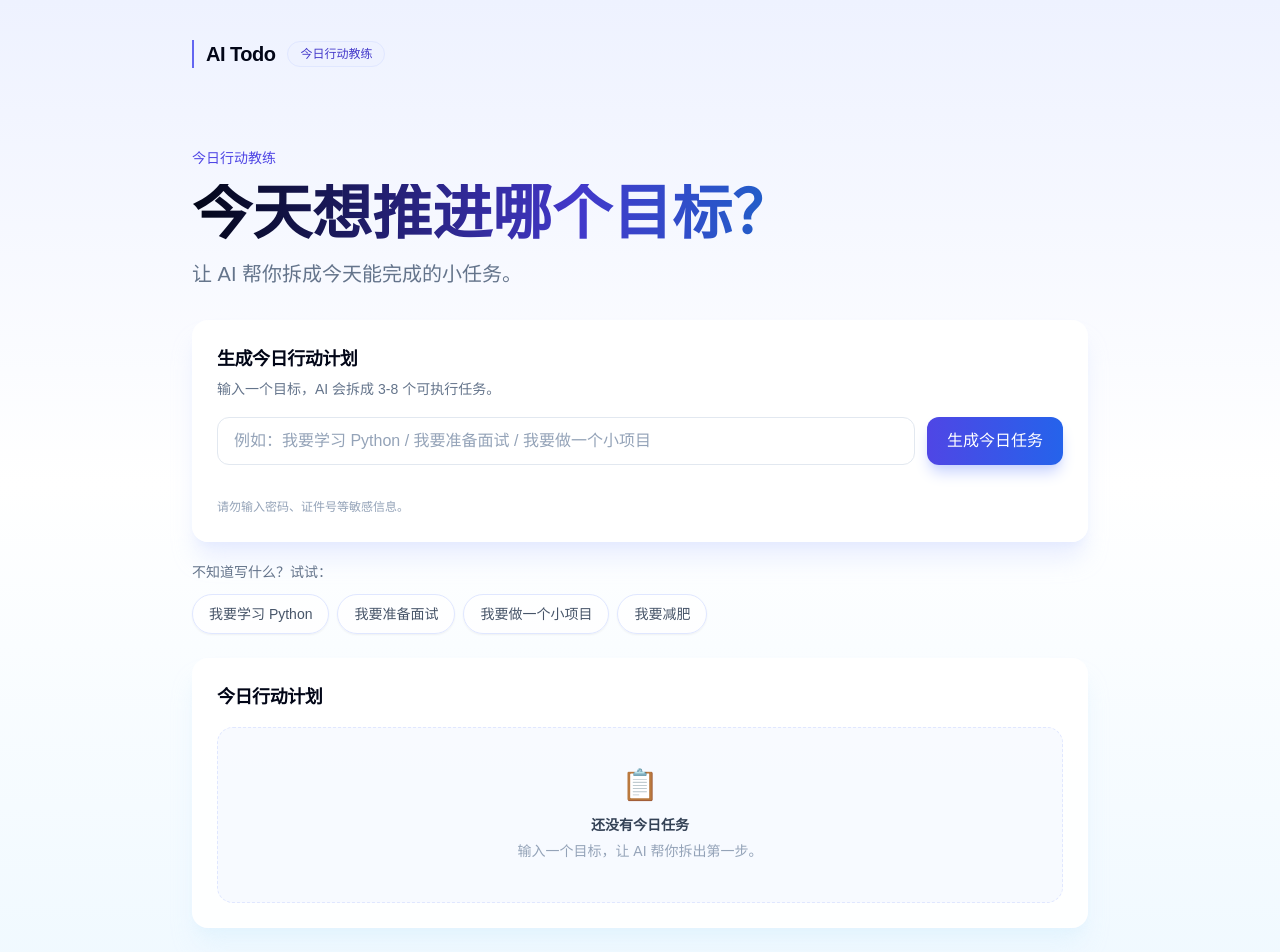
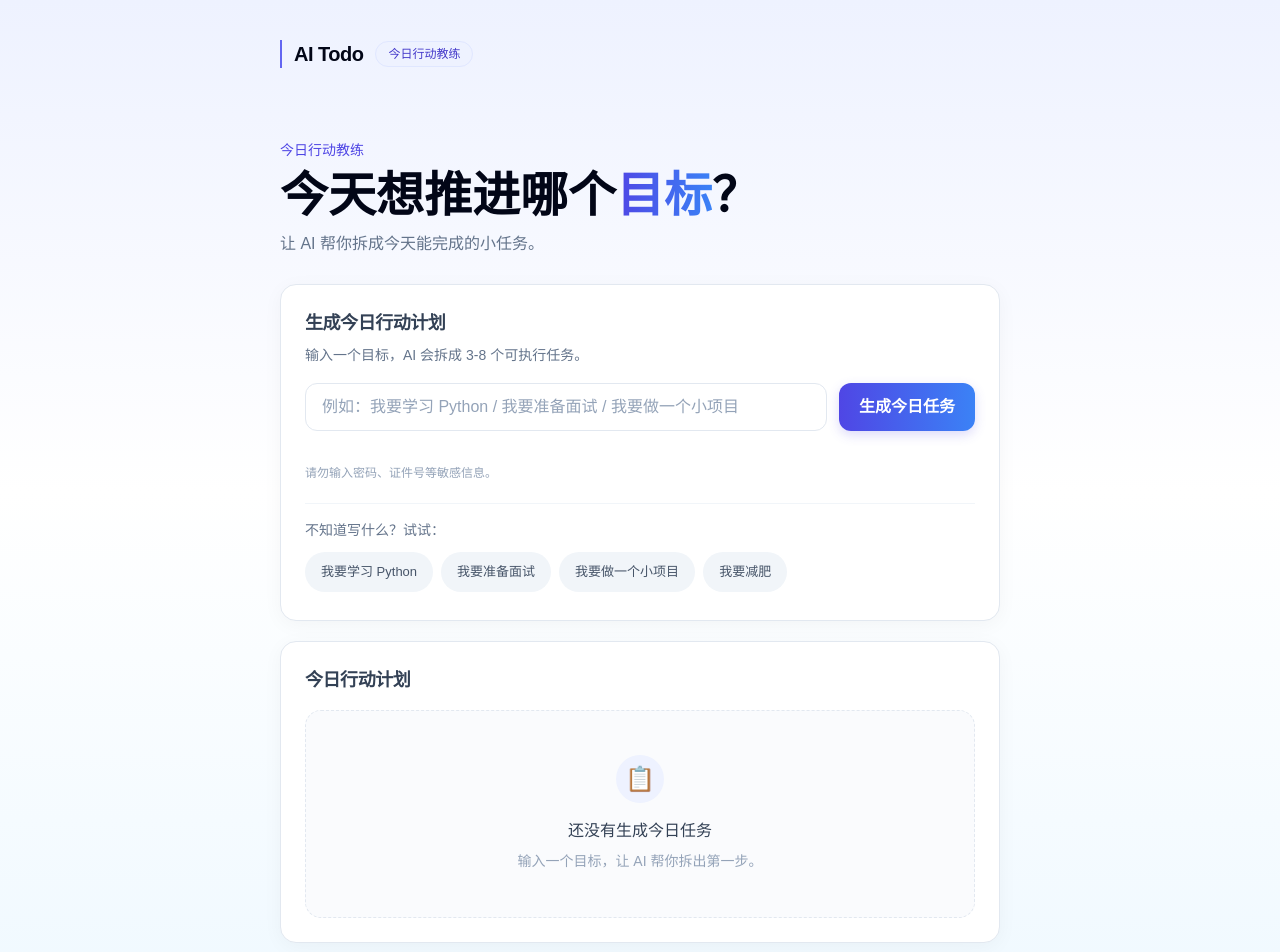
Before and after one commit to 985253170-arch/ai-todo, a Next.js app: page / in a window 1280 px wide. Shown: the top 952 px of the page. Built offline with nearby package versions, Linux system fonts and the light colour scheme.

Commit message:
Phase 9.1: refine action coach interface

```diff
--- a/src/app/page.tsx
+++ b/src/app/page.tsx
@@ -1,6 +1,5 @@
 "use client";
 
-import { ExampleGoals } from "@/components/ExampleGoals";
 import { GoalInput } from "@/components/GoalInput";
 import { Header } from "@/components/Header";
 import { HeroSection } from "@/components/HeroSection";
@@ -31,8 +30,8 @@ export default function Home() {
   } = useTaskGroup();
 
   return (
-    <main className="min-h-screen overflow-x-hidden bg-gradient-to-b from-indigo-50 via-white to-sky-50 px-4 py-6 pb-[env(safe-area-inset-bottom,1rem)] text-slate-950 sm:px-6 sm:py-10">
-      <div className="mx-auto flex max-w-4xl flex-col gap-7 sm:gap-8">
+    <main className="min-h-screen overflow-x-hidden bg-[#F8FAFF] bg-gradient-to-b from-indigo-50 via-white to-sky-50 px-4 py-6 pb-[env(safe-area-inset-bottom,1rem)] text-slate-950 sm:px-6 sm:py-10">
+      <div className="mx-auto flex max-w-[720px] flex-col gap-6 sm:gap-7">
         <Header />
         <HeroSection />
         <div className="grid gap-5">
@@ -40,10 +39,10 @@ export default function Home() {
             errorMessage={errorMessage}
             isLoading={isGenerateDisabled}
             onChange={setInputGoal}
+            onExampleClick={handleExampleClick}
             onSubmit={handleGenerate}
             value={inputGoal}
           />
-          <ExampleGoals onExampleClick={handleExampleClick} />
           {showNewDayPrompt ? (
             <NewDayPrompt onStartNewDay={handleStartNewDay} />
           ) : null}
--- a/src/components/EmptyState.tsx
+++ b/src/components/EmptyState.tsx
@@ -2,12 +2,15 @@ import { UI_TEXT } from "@/lib/constants";
 
 export function EmptyState() {
   return (
-    <div className="flex min-h-44 flex-col items-center justify-center gap-3 rounded-2xl border border-dashed border-indigo-100 bg-indigo-50/40 px-6 text-center">
-      <span aria-hidden="true" className="text-3xl">
+    <div className="flex min-h-52 flex-col items-center justify-center gap-4 rounded-2xl border border-dashed border-slate-200 bg-slate-50/70 px-6 py-10 text-center">
+      <span
+        aria-hidden="true"
+        className="flex h-12 w-12 items-center justify-center rounded-full bg-indigo-50 text-2xl"
+      >
         📋
       </span>
-      <div className="space-y-1">
-        <p className="text-sm font-semibold text-slate-700">
+      <div className="space-y-1.5">
+        <p className="text-base font-medium text-slate-700">
           {UI_TEXT.EMPTY_STATE_TITLE}
         </p>
         <p className="text-sm leading-6 text-slate-400">
--- a/src/components/ErrorMessage.tsx
+++ b/src/components/ErrorMessage.tsx
@@ -18,7 +18,7 @@ export function ErrorMessage({ message, type = "error" }: ErrorMessageProps) {
 
   return (
     <p
-      className={`rounded-md border-l-2 px-3 py-2 text-sm font-medium ${messageStyles[type]}`}
+      className={`rounded-lg border-l-2 px-3 py-2 text-sm font-medium ${messageStyles[type]}`}
       role="alert"
     >
       {message}
--- a/src/components/ExampleGoals.tsx
+++ b/src/components/ExampleGoals.tsx
@@ -6,14 +6,14 @@ interface ExampleGoalsProps {
 
 export function ExampleGoals({ onExampleClick }: ExampleGoalsProps) {
   return (
-    <section className="space-y-3">
+    <div className="space-y-3">
       <p className="text-sm font-medium text-slate-500">
         {UI_TEXT.EXAMPLE_LABEL}
       </p>
       <div className="-mx-1 flex gap-2 overflow-x-auto px-1 pb-1 sm:flex-wrap sm:overflow-visible">
         {UI_TEXT.EXAMPLE_GOALS.map((goal) => (
           <button
-            className="min-h-10 shrink-0 touch-manipulation rounded-full border border-indigo-100 bg-white/80 px-4 py-2 text-sm text-slate-600 shadow-sm transition-colors hover:border-indigo-200 hover:bg-indigo-50 hover:text-indigo-700"
+            className="min-h-10 shrink-0 touch-manipulation rounded-full bg-slate-100 px-4 py-2 text-[13px] font-medium text-slate-600 transition-colors hover:bg-indigo-50 hover:text-indigo-600"
             key={goal}
             onClick={() => onExampleClick(goal)}
             type="button"
@@ -22,6 +22,6 @@ export function ExampleGoals({ onExampleClick }: ExampleGoalsProps) {
           </button>
         ))}
       </div>
-    </section>
+    </div>
   );
 }
--- a/src/components/GoalInput.tsx
+++ b/src/components/GoalInput.tsx
@@ -1,4 +1,5 @@
 import { ErrorMessage } from "@/components/ErrorMessage";
+import { ExampleGoals } from "@/components/ExampleGoals";
 import { UI_TEXT } from "@/lib/constants";
 
 interface GoalInputProps {
@@ -6,6 +7,7 @@ interface GoalInputProps {
   errorMessage: string | null;
   isLoading: boolean;
   onChange: (value: string) => void;
+  onExampleClick: (goal: string) => void;
   onSubmit: () => void;
 }
 
@@ -14,12 +16,13 @@ export function GoalInput({
   errorMessage,
   isLoading,
   onChange,
+  onExampleClick,
   onSubmit,
 }: GoalInputProps) {
   return (
-    <section className="rounded-2xl border border-white/70 bg-white/90 p-5 shadow-xl shadow-indigo-100/70 sm:p-6">
-      <div className="mb-4 space-y-1">
-        <h2 className="text-lg font-semibold tracking-tight text-slate-950">
+    <section className="rounded-2xl border border-slate-200 bg-white p-5 shadow-[0_4px_20px_rgba(0,0,0,0.04)] sm:p-6">
+      <div className="mb-4 space-y-1.5">
+        <h2 className="text-lg font-semibold tracking-tight text-slate-700">
           {UI_TEXT.INPUT_CARD_TITLE}
         </h2>
         <p className="text-sm leading-6 text-slate-500">
@@ -29,13 +32,13 @@ export function GoalInput({
       <div className="flex flex-col gap-3 sm:flex-row">
         <input
           aria-label="目标"
-          className="min-h-12 min-w-0 flex-1 touch-manipulation rounded-xl border border-slate-200 bg-white px-4 text-base text-slate-950 outline-none placeholder:text-slate-400 focus:border-indigo-400 focus:ring-4 focus:ring-indigo-100"
+          className="min-h-12 min-w-0 flex-1 touch-manipulation rounded-xl border border-slate-200 bg-white px-4 text-base text-slate-950 outline-none placeholder:text-slate-400 focus:border-indigo-500 focus:ring-4 focus:ring-indigo-100"
           onChange={(event) => onChange(event.target.value)}
           placeholder={UI_TEXT.INPUT_PLACEHOLDER}
           value={value}
         />
         <button
-          className="min-h-12 touch-manipulation rounded-xl bg-gradient-to-r from-indigo-600 to-blue-600 px-5 text-base font-medium text-white shadow-lg shadow-indigo-200 transition-colors duration-150 hover:from-indigo-700 hover:to-blue-700 active:from-indigo-800 active:to-blue-800 disabled:cursor-not-allowed disabled:from-slate-400 disabled:to-slate-400 disabled:shadow-none"
+          className="min-h-12 touch-manipulation rounded-xl bg-gradient-to-r from-indigo-600 to-blue-500 px-5 text-base font-semibold text-white shadow-[0_4px_12px_rgba(79,70,229,0.2)] transition duration-150 hover:-translate-y-px hover:shadow-[0_8px_18px_rgba(79,70,229,0.26)] active:translate-y-0 disabled:cursor-not-allowed disabled:from-slate-400 disabled:to-slate-400 disabled:shadow-none"
           disabled={isLoading}
           onClick={onSubmit}
           type="button"
@@ -47,6 +50,9 @@ export function GoalInput({
         <ErrorMessage message={errorMessage} />
       </div>
       <p className="text-xs leading-5 text-slate-400">{UI_TEXT.PRIVACY_NOTICE}</p>
+      <div className="mt-5 border-t border-slate-100 pt-4">
+        <ExampleGoals onExampleClick={onExampleClick} />
+      </div>
     </section>
   );
 }
--- a/src/components/HeroSection.tsx
+++ b/src/components/HeroSection.tsx
@@ -2,12 +2,16 @@ import { UI_TEXT } from "@/lib/constants";
 
 export function HeroSection() {
   return (
-    <section className="space-y-4 pt-2 sm:pt-4">
+    <section className="space-y-3 pt-1 sm:pt-3">
       <p className="text-sm font-medium text-indigo-600">{UI_TEXT.APP_ROLE}</p>
-      <h1 className="max-w-3xl bg-gradient-to-r from-slate-950 via-indigo-700 to-sky-600 bg-clip-text text-4xl font-semibold tracking-normal text-transparent sm:text-6xl">
-        {UI_TEXT.HERO_TITLE}
+      <h1 className="max-w-2xl text-[30px] font-bold leading-tight tracking-normal text-slate-950 sm:text-5xl">
+        今天想推进哪个
+        <span className="bg-gradient-to-r from-indigo-600 to-blue-500 bg-clip-text text-transparent">
+          目标
+        </span>
+        ？
       </h1>
-      <p className="max-w-2xl text-lg leading-8 text-slate-500 sm:text-xl">
+      <p className="max-w-xl text-[15px] leading-7 text-slate-500 sm:text-base">
         {UI_TEXT.APP_TAGLINE}
       </p>
     </section>
--- a/src/components/NewDayPrompt.tsx
+++ b/src/components/NewDayPrompt.tsx
@@ -6,10 +6,10 @@ interface NewDayPromptProps {
 
 export function NewDayPrompt({ onStartNewDay }: NewDayPromptProps) {
   return (
-    <section className="flex flex-col gap-3 rounded-xl border border-amber-200 bg-amber-50 p-4 text-sm text-amber-800 shadow-sm sm:flex-row sm:items-center sm:justify-between">
+    <section className="flex flex-col gap-3 rounded-2xl border border-amber-100 bg-amber-50/80 p-4 text-sm text-amber-800 shadow-[0_4px_20px_rgba(0,0,0,0.03)] sm:flex-row sm:items-center sm:justify-between">
       <p className="font-medium">{UI_TEXT.NEW_DAY_PROMPT}</p>
       <button
-        className="min-h-11 rounded-lg border border-amber-300 bg-white px-3 py-2 text-sm font-medium text-amber-800 transition-colors hover:bg-amber-100"
+        className="min-h-11 rounded-xl border border-amber-200 bg-white px-3 py-2 text-sm font-medium text-amber-800 transition-colors hover:bg-amber-100"
         onClick={onStartNewDay}
         type="button"
       >
--- a/src/components/TaskList.tsx
+++ b/src/components/TaskList.tsx
@@ -28,15 +28,15 @@ export function TaskList({
   onRegenerate,
 }: TaskListProps) {
   return (
-    <section className="rounded-2xl border border-white/70 bg-white/90 p-5 shadow-xl shadow-sky-100/70 sm:p-6">
+    <section className="rounded-2xl border border-slate-200 bg-white p-5 shadow-[0_4px_20px_rgba(0,0,0,0.04)] sm:p-6">
       <div className="mb-4 flex flex-col gap-3 sm:flex-row sm:items-center sm:justify-between">
-        <h2 className="text-lg font-semibold tracking-tight text-slate-950">
+        <h2 className="text-lg font-semibold tracking-tight text-slate-700">
           {UI_TEXT.TASK_LIST_TITLE}
         </h2>
         {totalCount > 0 ? (
           <div className="flex items-center gap-2">
             <button
-              className="min-h-10 rounded-full px-3 text-xs font-medium text-slate-500 transition-colors hover:bg-slate-100 hover:text-slate-700"
+              className="min-h-10 rounded-full px-3 text-xs font-medium text-slate-500 transition-colors hover:bg-slate-100 hover:text-indigo-600"
               onClick={onRegenerate}
               type="button"
             >
--- a/src/lib/constants.ts
+++ b/src/lib/constants.ts
@@ -10,7 +10,7 @@ export const UI_TEXT = {
   INPUT_PLACEHOLDER: "例如：我要学习 Python / 我要准备面试 / 我要做一个小项目",
   BUTTON_GENERATE: "生成今日任务",
   GENERATING_BUTTON: "生成中...",
-  EMPTY_STATE_TITLE: "还没有今日任务",
+  EMPTY_STATE_TITLE: "还没有生成今日任务",
   EMPTY_STATE_DESCRIPTION: "输入一个目标，让 AI 帮你拆出第一步。",
   TASK_LIST_TITLE: "今日行动计划",
   CLEAR_TASKS_BUTTON: "清空",
```
